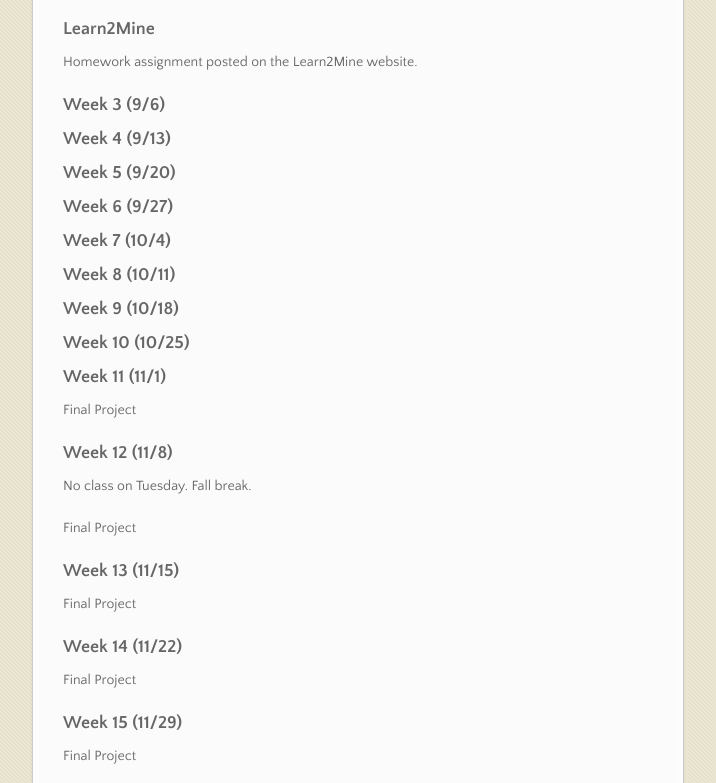
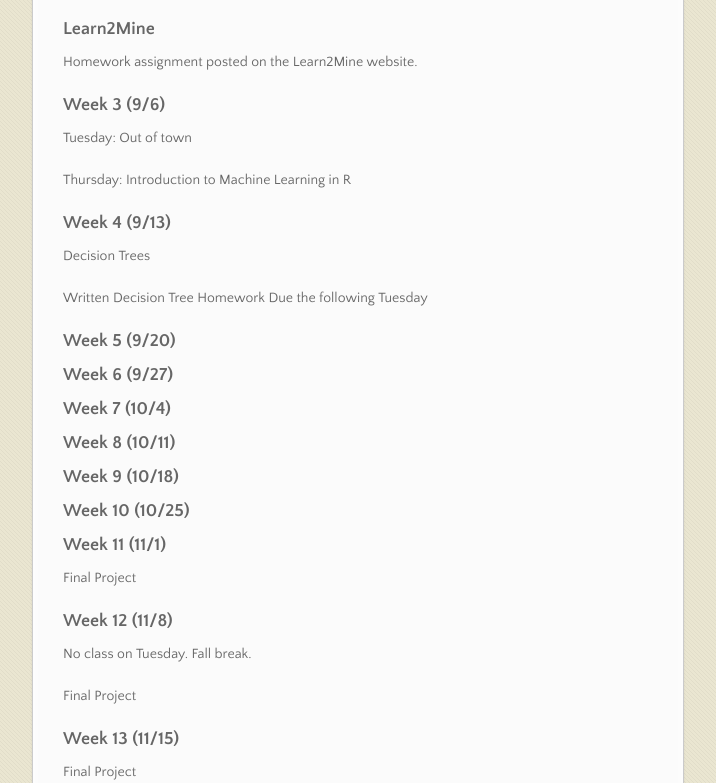
Before and after one commit to Anderson-Lab/data-101-fall-2016, a plain HTML site: page index.html in a window 1280 px wide. Shown: the part 3472-4255 px from the top of the page, without its empty margins (283-999 px from the left). Drawn offline with nearby package versions, Linux system fonts and the light colour scheme.

```diff
--- a/index.html
+++ b/index.html
@@ -204,8 +204,16 @@
 <h3>
 <a id="week-3-96" class="anchor" href="#week-3-96" aria-hidden="true"><span aria-hidden="true" class="octicon octicon-link"></span></a>Week 3 (9/6)</h3>
 
+<p>Tuesday: Out of town</p>
+
+<p>Thursday: Introduction to Machine Learning in R</p>
+
 <h3>
 <a id="week-4-913" class="anchor" href="#week-4-913" aria-hidden="true"><span aria-hidden="true" class="octicon octicon-link"></span></a>Week 4 (9/13)</h3>
+
+<p>Decision Trees</p>
+
+<p>Written Decision Tree Homework Due the following Tuesday</p>
 
 <h3>
 <a id="week-5-920" class="anchor" href="#week-5-920" aria-hidden="true"><span aria-hidden="true" class="octicon octicon-link"></span></a>Week 5 (9/20)</h3>
```
Also changed, not shown: params.json (+1 -1 lines).
